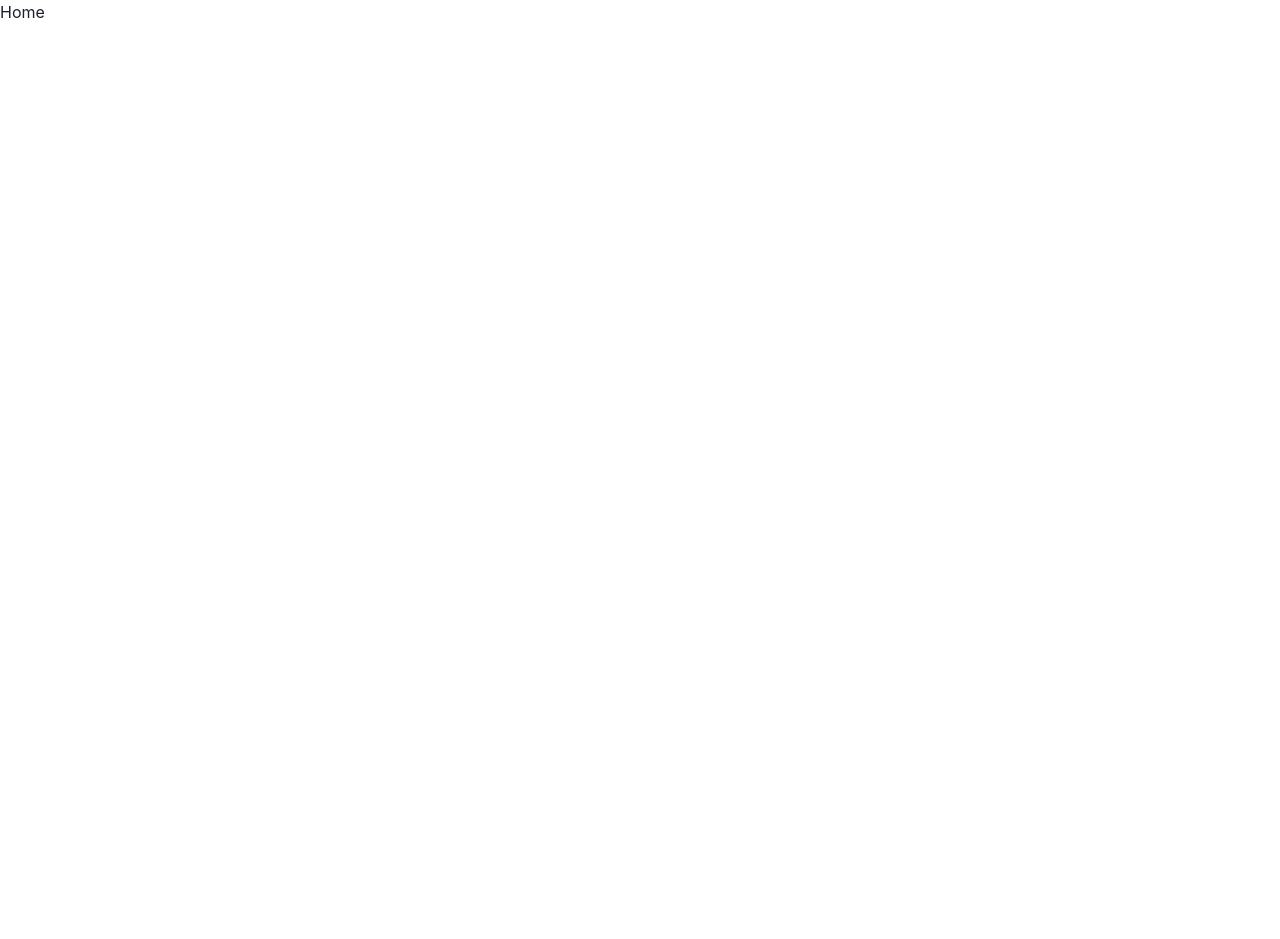
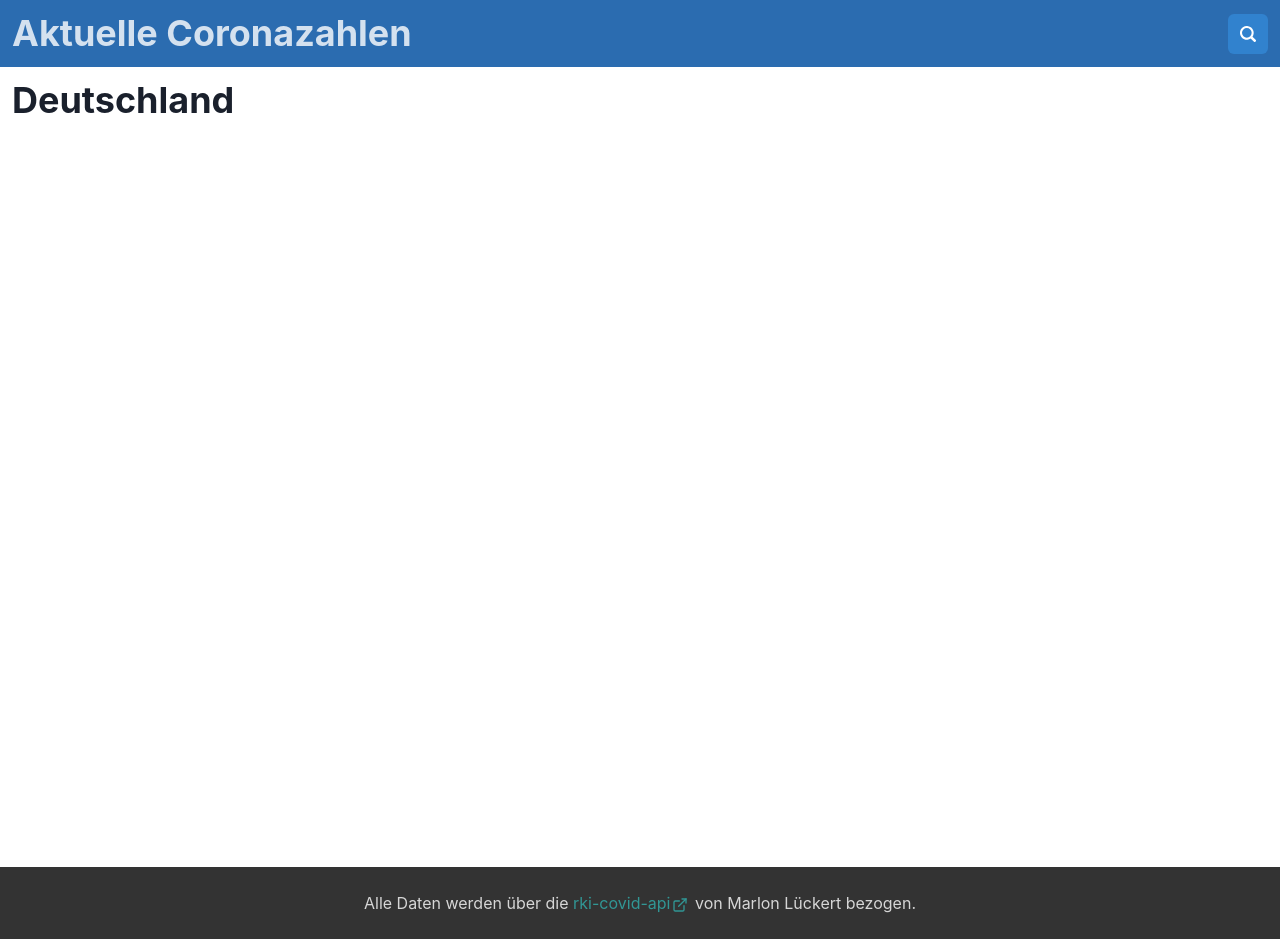
Before and after one commit to flofehrenbacher/corona.heute, a Next.js app: page / in a window 1280 px wide. Before the commit the page ends 800 px from the top, so only its background shows below. Built offline with nearby package versions, Linux system fonts and the light colour scheme.

Commit message:
basic layout

```diff
--- a/package.json
+++ b/package.json
@@ -10,6 +10,7 @@
     "tsc": "tsc"
   },
   "dependencies": {
+    "@chakra-ui/icons": "^1.0.12",
     "@chakra-ui/react": "^1.5.2",
     "@emotion/react": "^11.1.5",
     "@emotion/styled": "^11.3.0",
--- /dev/null
+++ b/src/components/data-reference.tsx
@@ -0,0 +1,29 @@
+import { ExternalLinkIcon } from '@chakra-ui/icons'
+import { Link } from '@chakra-ui/layout'
+import { theme } from '@chakra-ui/react'
+import { css } from '@emotion/react'
+import React from 'react'
+
+export function DataReference() {
+  return (
+    <aside css={styles.aside}>
+      <p>
+        Alle Daten werden über die{' '}
+        <Link color="teal.500" href="https://github.com/marlon360/rki-covid-api">
+          rki-covid-api
+          <ExternalLinkIcon mx="2px" />
+        </Link>{' '}
+        von Marlon Lückert bezogen.
+      </p>
+    </aside>
+  )
+}
+
+const styles = {
+  aside: css`
+    background: ${theme.colors.blackAlpha[800]};
+    color: ${theme.colors.whiteAlpha[800]};
+    padding: ${theme.space[6]};
+    text-align: center;
+  `,
+}
--- /dev/null
+++ b/src/components/header.tsx
@@ -0,0 +1,28 @@
+import { Search2Icon } from '@chakra-ui/icons'
+import { Heading } from '@chakra-ui/layout'
+import { IconButton } from '@chakra-ui/react'
+import theme from '@chakra-ui/theme'
+import { css } from '@emotion/react'
+import React from 'react'
+
+export function Header(props: unknown) {
+  return (
+    <header css={styles.header} {...props}>
+      <Heading as="h1" color="whiteAlpha.800">
+        Aktuelle Coronazahlen
+      </Heading>
+      <IconButton colorScheme="blue" aria-label="Search database" icon={<Search2Icon />} />
+    </header>
+  )
+}
+
+const styles = {
+  header: css`
+    display: flex;
+    justify-content: space-between;
+    align-items: center;
+    background-color: ${theme.colors.blue[600]};
+    padding: ${theme.space[3]};
+    color: ${theme.colors.blackAlpha[900]};
+  `,
+}
--- /dev/null
+++ b/src/components/map.tsx
@@ -0,0 +1,5 @@
+import React from 'react'
+
+export function Map() {
+  return <></>
+}
--- a/src/pages/_app.tsx
+++ b/src/pages/_app.tsx
@@ -2,6 +2,9 @@ import * as React from 'react'
 
 import { ChakraProvider } from '@chakra-ui/react'
 import { AppComponent, AppProps } from 'next/dist/next-server/lib/router/router'
+import { Header } from 'components/header'
+import { DataReference } from 'components/data-reference'
+import { css } from '@emotion/react'
 
 export default function MyApp({
   Component,
@@ -12,7 +15,19 @@ export default function MyApp({
 }) {
   return (
     <ChakraProvider>
-      <Component {...pageProps} />
+      <div>
+        <Header />
+        <main css={styles.main}>
+          <Component {...pageProps} />
+        </main>
+        <DataReference />
+      </div>
     </ChakraProvider>
   )
 }
+
+const styles = {
+  main: css`
+    min-height: 100vh;
+  `,
+}
--- a/src/pages/index.tsx
+++ b/src/pages/index.tsx
@@ -1,5 +1,12 @@
+import { Box, Heading } from '@chakra-ui/layout'
+import { Map } from 'components/map'
 import React from 'react'
 
 export default function HomePage() {
-  return <h1>Home</h1>
+  return (
+    <Box p="3">
+      <Heading as="h2">Deutschland</Heading>
+      <Map />
+    </Box>
+  )
 }
```
Also changed, not shown: 1 other file (tests, documents, lock files or other folders).
